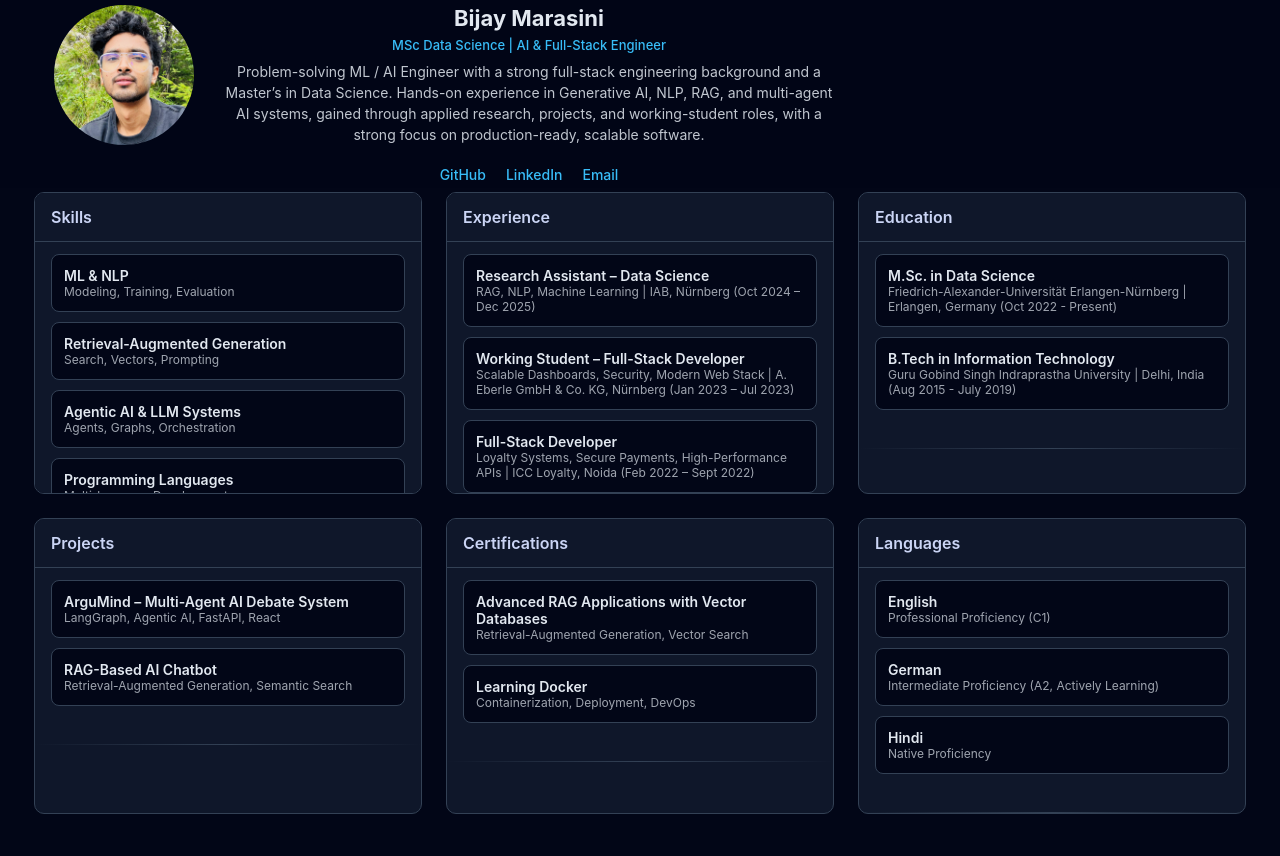
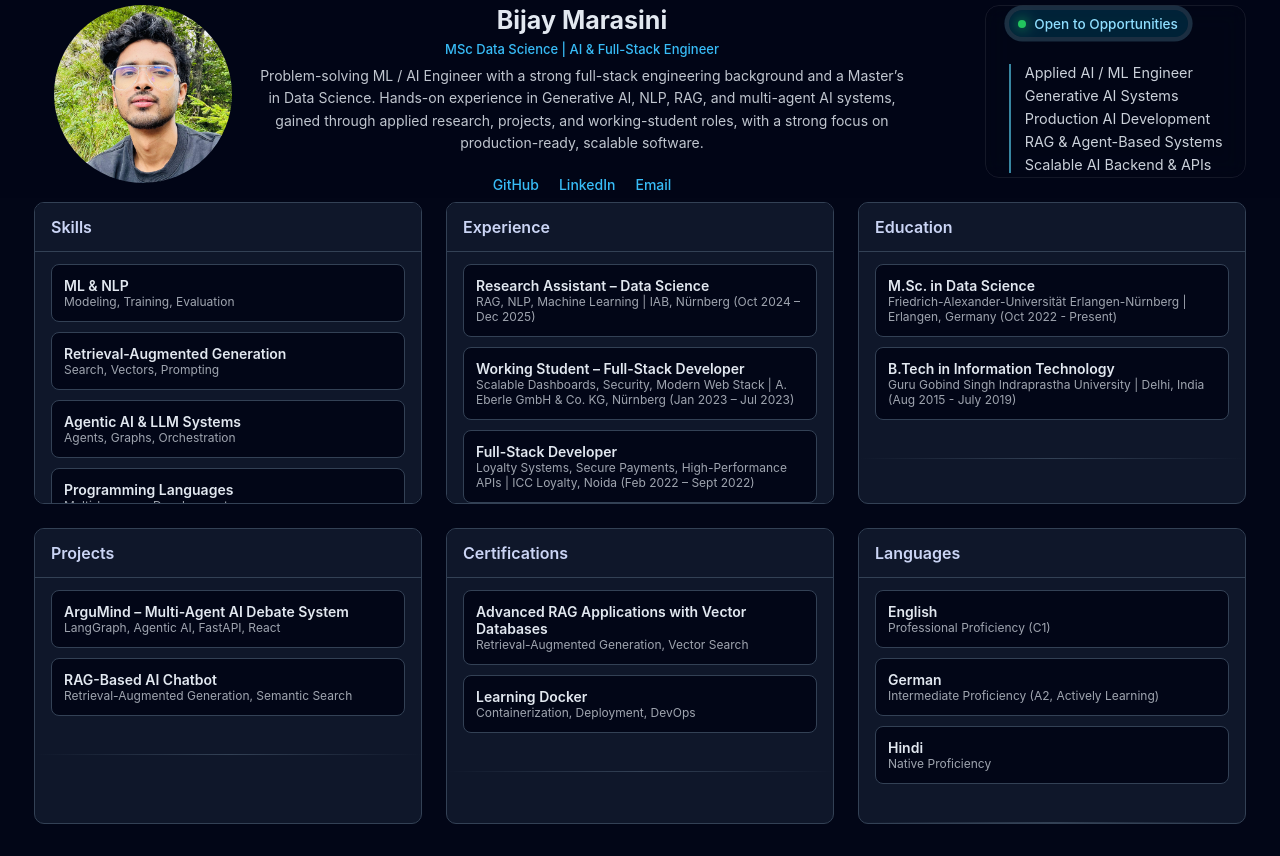
Before and after one commit to BIJAYS09/portfolio-frontend, a React (Create React App) app in the folder frontend/: page / in a window 1280 px wide. Built offline with nearby package versions, Linux system fonts and the light colour scheme.

Commit message:
styles updated

```diff
--- a/frontend/src/components/ProfileHeader.js
+++ b/frontend/src/components/ProfileHeader.js
@@ -22,8 +22,7 @@ export default function ProfileHeader() {
             </p>
 
             <p className="profile-summary">
-              Problem-solving ML / AI Engineer with a strong full-stack engineering background and a Master’s in Data Science. Hands-on experience in Generative AI, NLP, RAG, and multi-agent
-AI systems, gained through applied research, projects, and working-student roles, with a strong focus on production-ready, scalable software.
+              Problem-solving ML / AI Engineer with a strong full-stack engineering background and a Master’s in Data Science. Hands-on experience in Generative AI, NLP, RAG, and multi-agent AI systems, gained through applied research, projects, and working-student roles, with a strong focus on production-ready, scalable software.
             </p>
 
             <div className="profile-links">
@@ -42,6 +41,22 @@ AI systems, gained through applied research, projects, and working-student roles
           </div>
         </div>
 
+        {/* RIGHT BLOCK – STATUS CARD */}
+        <div className="profile-status-card">
+          <span className="status-badge">
+            <span className="availability-dot"></span>
+            Open to Opportunities
+          </span>
+          <div className="status-accent">
+            <p>Applied AI / ML Engineer</p>
+            <p>Generative AI Systems</p>
+            <p>Production AI Development</p>
+            <p>RAG & Agent-Based Systems</p>
+            <p>Scalable AI Backend & APIs</p>
+          </div>
+        </div>
+
+
       </div>
     </div>
   );
--- a/frontend/src/styles.css
+++ b/frontend/src/styles.css
@@ -3,16 +3,6 @@ body {
   font-family: Inter, system-ui, sans-serif;
   background: #020617;
   color: #e2e8f0;
-}
-
-.react-flow__node {
-  font-size: 13px;
-}
-
-.group-title {
-  font-size: 16px;
-  font-weight: 600;
-  color: #cbd5f5;
 }
 
 .dashboard {
@@ -26,7 +16,7 @@ body {
   background: #0f172a;
   border: 1px solid #334155;
   border-radius: 10px;
-  padding: 0;                /* remove padding from container */
+  padding: 0;
   min-height: 250px;
   max-height: 300px;
   overflow-y: auto;
@@ -40,7 +30,6 @@ body {
   background: linear-gradient(to right, transparent, #334155, transparent);
 }
 
-
 .section-title {
   position: sticky;
   top: 0;
@@ -53,11 +42,9 @@ body {
   z-index: 2;
 }
 
-
 .section-content {
   padding: 12px 16px 16px;
 }
-
 
 .card {
   background: #020617;
@@ -71,8 +58,23 @@ body {
 }
 
 .card:hover {
-  background: #020617;
   border-color: #38bdf8;
+  transform: translateY(-2px);
+}
+
+.card::after {
+  content: "Click for details";
+  position: absolute;
+  right: 12px;
+  bottom: 6px;
+  font-size: 10px;
+  color: #64748b;
+  opacity: 0;
+  transition: opacity 0.15s ease;
+}
+
+.card:hover::after {
+  opacity: 1;
 }
 
 .card-title {
@@ -83,30 +85,6 @@ body {
 .card-sub {
   font-size: 12px;
   opacity: 0.7;
-}
-
-.detail-panel {
-  animation: slideIn 0.2s ease-out;
-}
-
-@keyframes slideIn {
-  from { transform: translateX(30px); opacity: 0; }
-  to { transform: translateX(0); opacity: 1; }
-}
-
-.dashboard.dimmed {
-  opacity: 0.4;
-  pointer-events: none;
-}
-
-.card {
-  cursor: pointer;
-}
-
-.card::after {
-  content: "→";
-  float: right;
-  opacity: 0.4;
 }
 
 .modal-overlay {
@@ -154,65 +132,75 @@ body {
   }
 }
 
-
-@keyframes scaleIn {
-  from {
-    transform: scale(0.96);
-    opacity: 0;
-  }
-  to {
-    transform: scale(1);
-    opacity: 1;
-  }
+.modal-title {
+  display: flex;
+  align-items: center;
+  gap: 0.4rem;
+  position: relative;
+  padding-bottom: 0.8rem;
+  margin-bottom: 1rem;
+  font-size: 20px;
+  color: #e2e8f0;
 }
 
-.modal-close {
+.modal-title::after {
+  content: "";
   position: absolute;
-  top: 14px;
-  right: 18px;
-  background: none;
-  border: none;
-  color: #94a3b8;
-  font-size: 18px;
-  cursor: pointer;
+  left: 0;
+  bottom: 0;
+  width: 100%;
+  height: 1px;
+  background: linear-gradient(
+    to right,
+    #38bdf8 0%,
+    rgba(79, 195, 247, 0.6) 40%,
+    rgba(79, 195, 247, 0.2) 70%,
+    rgba(79, 195, 247, 0) 100%
+  );
 }
 
-.card {
-  background: #020617;
-  border: 1px solid #334155;
-  border-radius: 8px;
-  padding: 12px;
-  margin-bottom: 10px;
-  cursor: pointer;
-  transition: all 0.15s ease;
-  position: relative;
+.title-icon {
+  font-size: 0.8em;
+  color: #38bdf8;
+  line-height: 1;
+  gap: 1rem;
+  margin-right: 0.6em;
 }
 
-/* Hover effect */
-.card:hover {
-  border-color: #38bdf8;
-  transform: translateY(-2px);
+.title-icon .fa-certificate {
+  font-size: 0.85em;
 }
 
-/* Small arrow hint */
-.card::after {
-  content: "Click for details";
-  position: absolute;
-  right: 12px;
-  bottom: 6px;
-  font-size: 10px;
-  color: #64748b;
-  opacity: 0;
-  transition: opacity 0.15s ease;
+.modal-list {
+  list-style: none;
+  padding: 0;
+  margin: 0;
 }
 
-/* Show hint on hover */
-.card:hover::after {
-  opacity: 1;
+.modal-list li {
+  display: grid;
+  grid-template-columns: 16px 1fr;
+  column-gap: 10px;
+  margin-bottom: 12px;
+  font-size: 14px;
+  line-height: 1.6;
+  color: #cbd5f5;
+  align-items: start;
+}
+
+.modal-list li:last-child {
+  margin-bottom: 0;
+}
+
+.bullet {
+  color: #38bdf8;
+  font-size: 14px;
+  margin-top: 4px;
+  text-align: center;
 }
 
 .profile-header-wrapper {
-  position: sticky;
+  position: relative;
   top: 0;
   z-index: 50;
   background: rgba(2, 6, 23, 0.85);
@@ -226,24 +214,28 @@ body {
 }
 
 .profile-header {
+align-items: flex-start;
     display: flex;
+    gap: 20px;
     justify-content: space-between;
-  align-items: flex-start;
-  gap: 20px;              /* reduce gap between left & right blocks */
-  padding: 5px 34px;     /* slightly tighter horizontal padding */
+    padding: 5px 34px;
 }
 
-/* Move image slightly to the right */
+.profile-main {
+display: flex;
+    flex: 1.2 1;
+    gap: 25px;
+}
+
 .profile-left {
   margin-left: 20px;
 }
 
-/* Image size stays clean */
 .profile-image {
-  width: 140px;
-  height: 140px;
   border-radius: 50%;
+  height: 178px;
   object-fit: cover;
+  width: 178px;
 }
 
 .profile-header-wrapper.scrolled .profile-image {
@@ -255,64 +247,13 @@ body {
   display: flex;
   flex-direction: column;
   gap: 6px;
-}
-
-.profile-right-panel {
-  display: flex;
-  flex-direction: column;
-  gap: 8px;
-  align-items: flex-start;
-  text-align: left;
-  padding-left: 16px;
-  border-left: 1px solid #334155;
-}
-
-.status-badge {
-  background: rgba(34,197,94,0.15);
-  color: #22c55e;
-  padding: 4px 10px;
-  border-radius: 999px;
-  font-size: 11px;
-  width: fit-content;
-}
-
-.meta {
-  font-size: 12px;
-  color: #94a3b8;
-}
-
-.profile-actions {
-  display: flex;
-  gap: 10px;
-  margin-top: 8px;
-}
-
-.btn {
-  padding: 6px 12px;
-  border-radius: 6px;
-  font-size: 12px;
-  text-decoration: none;
-}
-
-.btn.primary {
-  background: #38bdf8;
-  color: #020617;
-}
-
-.btn.outline {
-  border: 1px solid #38bdf8;
-  color: #38bdf8;
+  text-align: center;
 }
 
 .profile-right h1 {
   margin: 0;
-  font-size: 22px;
+  font-size: 25px;
   line-height: 1.2;
-  transition: all 0.25s ease;
-}
-
-.profile-header-wrapper.scrolled h1 {
-  font-size: 18px;
 }
 
 .profile-title {
@@ -330,18 +271,13 @@ body {
   line-height: 1.5;
 }
 
-.profile-right {
-  text-align: center;
-}
-
 .profile-links {
   display: flex;
-  justify-content: center;   /* centers horizontally */
+  justify-content: center;
   align-items: center;
-  gap: 20px;                 /* space between GitHub, LinkedIn, Email */
+  gap: 20px;
   margin-top: 15px;
 }
-
 
 .profile-links a {
   text-decoration: none;
@@ -355,16 +291,46 @@ body {
   color: #7dd3fc;
 }
 
-
-/* LEFT SECTION */
-.profile-main {
-  display: flex;
-  gap: 25px;
-  flex: 1.2;              /* make profile block a bit wider */
+.profile-status-card {
+  border: 1px solid rgba(255, 255, 255, 0.08);
+  border-radius: 14px;
+  padding: 0.25rem 1.4rem;
+  backdrop-filter: blur(10px);
 }
 
-.section.projects {
-  border-color: #38bdf8;
+.status-badge {
+  display: inline-block;
+  background: rgba(0, 200, 255, 0.15);
+  color: #8fdfff;
+  padding: 0.35rem 0.6rem;
+  border-radius: 999px;
+  font-size: 0.85rem;
+  font-weight: 500;
+  margin-bottom: 0.75rem;
+  animation: pulse 2.5s infinite;
+}
+
+@keyframes pulse {
+  0% { box-shadow: 0 0 0 0 rgba(143, 223, 255, 0.35); }
+  70% { box-shadow: 0 0 0 10px rgba(143, 223, 255, 0); }
+  100% { box-shadow: 0 0 0 0 rgba(143, 223, 255, 0); }
+}
+
+.profile-status-card ul {
+  list-style: none;
+  padding: 0;
+  margin: 0.6rem 0 0.8rem;
+}
+
+.profile-status-card li {
+  font-size: 0.9rem;
+  margin-bottom: 0.4rem;
+  opacity: 0.9;
+}
+
+.status-location {
+  font-size: 0.85rem;
+  opacity: 0.7;
 }
 
 /* For Chrome, Edge, Safari */
@@ -373,76 +339,17 @@ body {
 }
 
 .section::-webkit-scrollbar-track {
-  background: #020617;        /* same as page background */
+  background: #020617;
   border-radius: 10px;
 }
 
 .section::-webkit-scrollbar-thumb {
-  background: #334155;        /* subtle dark thumb */
+  background: #334155;
   border-radius: 10px;
 }
 
 .section::-webkit-scrollbar-thumb:hover {
-  background: #475569;        /* slightly lighter on hover */
-}
-
-.modal-title {
-  margin: 0 0 16px;
-  font-size: 20px;
-  color: #e2e8f0;
-}
-
-.modal-list {
-  list-style: none;
-  padding: 0;
-  margin: 0;
-}
-
-.modal-list li {
-  display: grid;
-  grid-template-columns: 18px 1fr;  /* bullet column + text column */
-  column-gap: 12px;
-  margin-bottom: 14px;
-  font-size: 14px;
-  line-height: 1.6;
-  color: #cbd5f5;
-  align-items: start;
-}
-
-.bullet {
-  color: #38bdf8;
-  font-size: 14px;
-  line-height: 1;
-  margin-top: 4px;
-  text-align: center;
-}
-
-
-.modal-list li:last-child {
-  margin-bottom: 0;
-}
-
-.modal-card {
-  background: rgba(15, 23, 42, 0.95);
-  backdrop-filter: blur(12px);
-}
-
-.modal-list li {
-  display: grid;
-  grid-template-columns: 16px 1fr;   /* bullet column + text column */
-  column-gap: 10px;
-  margin-bottom: 12px;
-  font-size: 14px;
-  line-height: 1.6;
-  color: #cbd5f5;
-  align-items: start;
-}
-
-.bullet {
-  color: #38bdf8;
-  font-size: 14px;
-  margin-top: 4px;
-  text-align: center;
+  background: #475569;
 }
 
 /* =========================
@@ -456,11 +363,10 @@ body {
 
   .profile-header {
     display: grid;
-  grid-template-columns: 1fr 1fr;  /* two equal columns */
+    grid-template-columns: 1fr 1fr;
     gap: 24px;
     align-items: center;
     width: 100%;
-
   }
 
   .profile-image {
@@ -494,7 +400,6 @@ body {
   }
 }
 
-
 @media (max-width: 420px) {
   .profile-header h1 {
     font-size: 20px;
@@ -509,129 +414,65 @@ body {
   }
 }
 
-.header-playground {
-  background: rgba(15, 23, 42, 0.9);
-  border: 1px solid #334155;
-  border-radius: 12px;
-  padding: 12px;
-  width: 420px;
-  display: flex;
-  flex-direction: column;
-  gap: 8px;
-  flex: 1;
-  margin-left: 10px;
+.profile-summary {
+  max-width: 650px;
+  line-height: 1.6;
 }
 
-.playground-body {
-  display: grid;
-  grid-template-columns: 1fr 1fr; /* left | right */
-  gap: 10px;
+.status-list {
+  list-style: none;
+  padding: 0;
+  margin-top: 0.8rem;
 }
 
-.playground-left {
+.status-list li {
+  display: flex;
+  align-items: center;
+  gap: 0.5rem;
+  font-size: 0.9rem;
+  margin-bottom: 0.45rem;
+  opacity: 0.9;
+}
+
+.status-accent {
+  margin-top: 0.9rem;
+  padding-left: 14px;
+  border-left: 2px solid rgba(93, 220, 255, 0.6);
   display: flex;
   flex-direction: column;
   gap: 6px;
 }
 
-
-
-.playground-title {
-  font-size: 13px;
-  font-weight: 600;
-  color: #38bdf8;
+.status-accent p {
+  margin: 0;
+  font-size: 0.9rem;
+  opacity: 0.9;
+}
+.status-badge {
+  display: inline-flex;
+  align-items: center;
+  gap: 8px;
 }
 
-.playground-input {
-  background: #020617;
-  border: 1px solid #334155;
-  border-radius: 6px;
-  padding: 6px;
-  color: #e2e8f0;
-  font-size: 12px;
-  resize: none;
-  height: 60px;
+/* green availability dot */
+.availability-dot {
+  width: 8px;
+  height: 8px;
+  border-radius: 50%;
+  background: #22c55e;
+  position: relative;
 }
 
-
-.playground-run {
-  padding: 6px 14px;
-  font-size: 13px;
-  border-radius: 6px;
-  background: #38bdf8;
-  color: #0f172a;
-  border: none;
-  cursor: pointer;
-  transition: 0.2s ease;
-}
-
-.playground-run:hover {
-  transform: scale(0.97);
-  opacity: 0.9;
-}
-
-.playground-output {
-  background: #020617;
-  border: 1px solid #334155;
-  border-radius: 6px;
-  padding: 8px;
-  font-size: 11px;
-  color: #94a3b8;
-  line-height: 1.4;
-  white-space: pre-wrap;
-
-  max-height: 110px;
-  overflow-y: auto;
-}
-
-.playground-output::-webkit-scrollbar {
-  width: 6px;
-}
-.playground-output::-webkit-scrollbar-thumb {
-  background: #334155;
-  border-radius: 6px;
-}
-
-.modal-title {
-  display: flex;
-  align-items: center;
-  gap: 0.4rem;
-
-  position: relative;
-  padding-bottom: 0.8rem;
-  margin-bottom: 1rem;
-}
-
-/* Gradient underline */
-.modal-title::after {
+/* subtle glow */
+.availability-dot::after {
   content: "";
   position: absolute;
-  left: 0;
-  bottom: 0;
-
-  width: 100%;
-  height: 1px;
-
-  background: linear-gradient(
-    to right,
-    #38bdf8 0%,
-    rgba(79, 195, 247, 0.6) 40%,
-    rgba(79, 195, 247, 0.2) 70%,
-    rgba(79, 195, 247, 0) 100%
-  );
+  inset: -4px;
+  border-radius: 50%;
+  background: rgba(34, 197, 94, 0.35);
+  filter: blur(4px);
+  opacity: 0.7;
 }
-
-.title-icon {
-  font-size: 0.8em;   /* 👈 slightly smaller than title text */
-  color: #38bdf8;
-  line-height: 1;
-  gap: 1rem;
-  margin-right: 0.6em;
+.availability-dot::after {
+  animation: pulse 2.2s infinite;
 }
-
-.title-icon .fa-certificate {
-  font-size: 0.85em;
-}
-
-
-/* theme  */
```
Also changed, not shown: 1 other file (tests, documents, lock files or other folders). Lines whose indentation alone changed are shown as unchanged.
